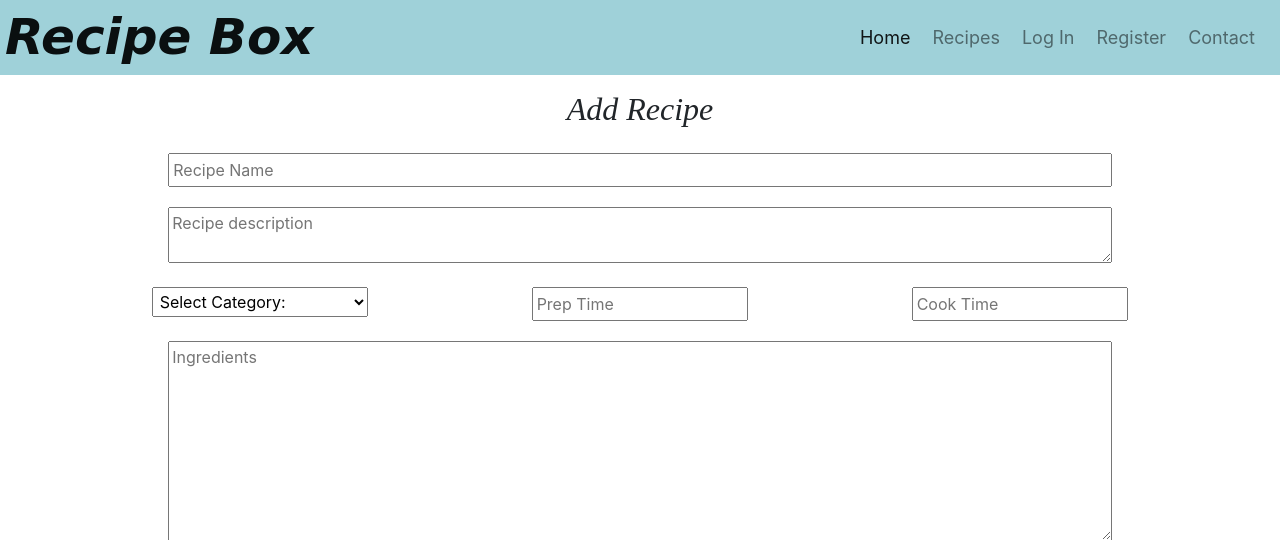
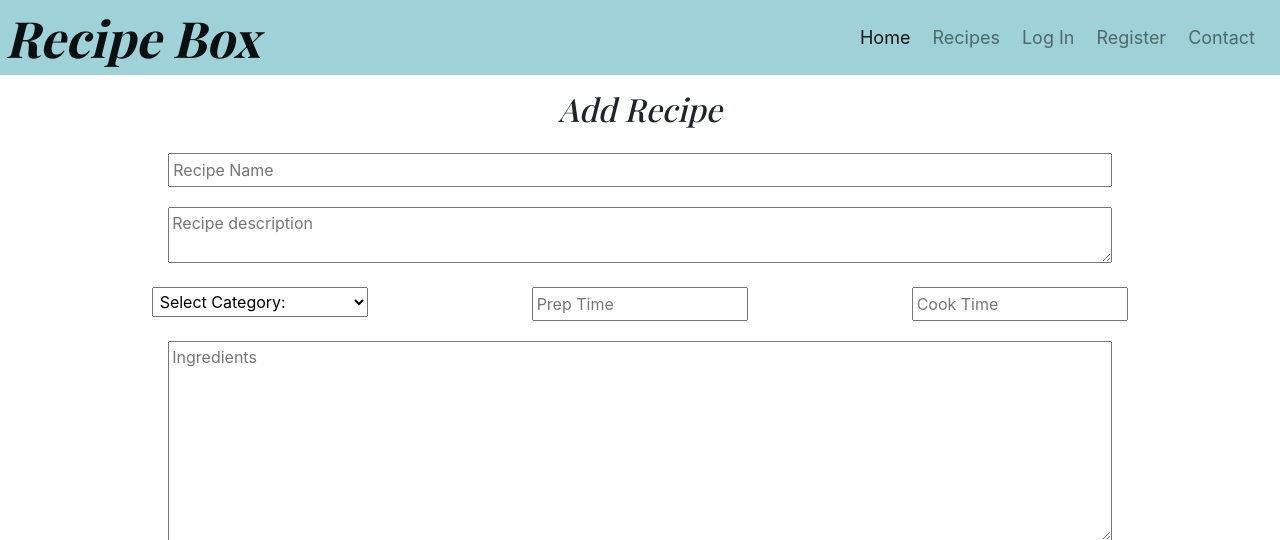
Before and after one commit to Sharon-B/Recipe-Box, a Flask app: page /add_recipe in a window 1280 px wide. Shown: the top 540 px of the page. Run offline with Flask 2, Linux system fonts and the light colour scheme; data that the repository does not hold is empty; some libraries are stand-ins or nearby versions.

Commit message:
Add google fonts link into head of base.html

```diff
--- a/templates/base.html
+++ b/templates/base.html
@@ -7,6 +7,8 @@
         integrity="sha384-B0vP5xmATw1+K9KRQjQERJvTumQW0nPEzvF6L/Z6nronJ3oUOFUFpCjEUQouq2+l" crossorigin="anonymous">
     <link rel="stylesheet" href="https://cdnjs.cloudflare.com/ajax/libs/font-awesome/5.15.3/css/all.min.css"
         integrity="sha512-iBBXm8fW90+nuLcSKlbmrPcLa0OT92xO1BIsZ+ywDWZCvqsWgccV3gFoRBv0z+8dLJgyAHIhR35VZc2oM/gI1w==" crossorigin="anonymous" />
+    <link rel="preconnect" href="https://fonts.gstatic.com">
+    <link href="https://fonts.googleapis.com/css2?family=Playfair+Display:wght@400;500;600;700&family=Roboto:wght@400;500;700&display=swap" rel="stylesheet">
     <link rel="stylesheet" href="{{ url_for('static', filename='css/style.css') }}" type="text/css">
     <title>Recipe Box</title>
 </head>
```
